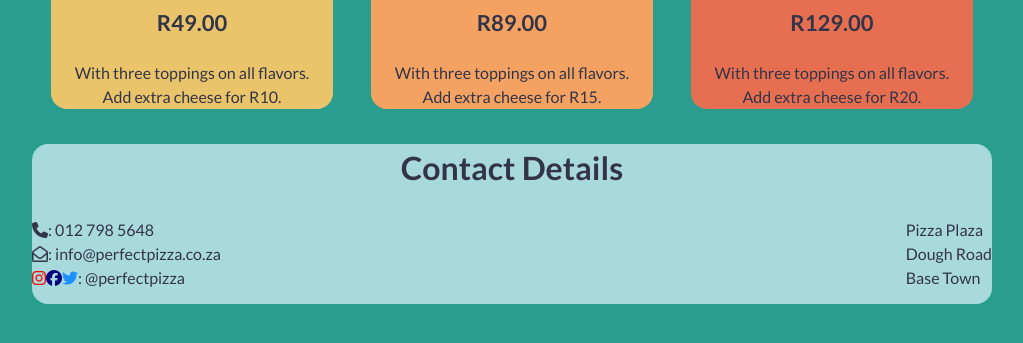
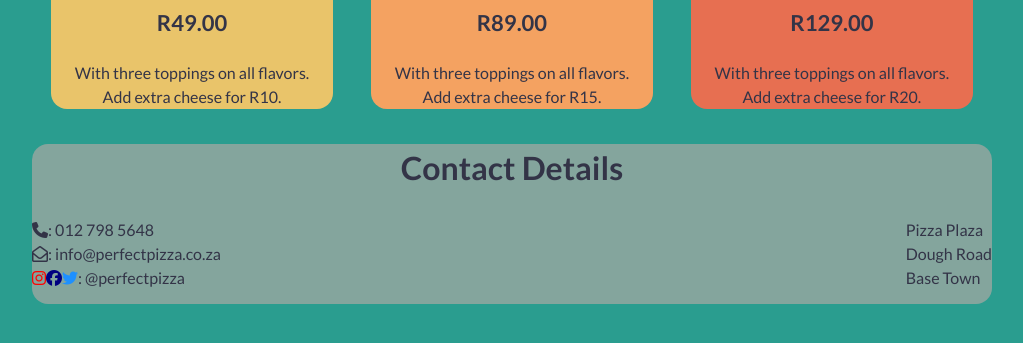
Before and after one commit to Pururu96/perfectpizza-simplegrid, a plain HTML site: page index.html in a window 1280 px wide. Shown: the part 357-700 px from the top of the page, without its empty margins (128-1151 px from the left). Drawn offline with Linux system fonts and the light colour scheme.

Commit message:
Change of contact details container background color.

```diff
--- a/index.html
+++ b/index.html
@@ -31,7 +31,7 @@
         }
 
         .contact_details {
-            background-color: #a8dadc;
+            background-color: #84a59d;
             height: 10em;
         }
 
```
